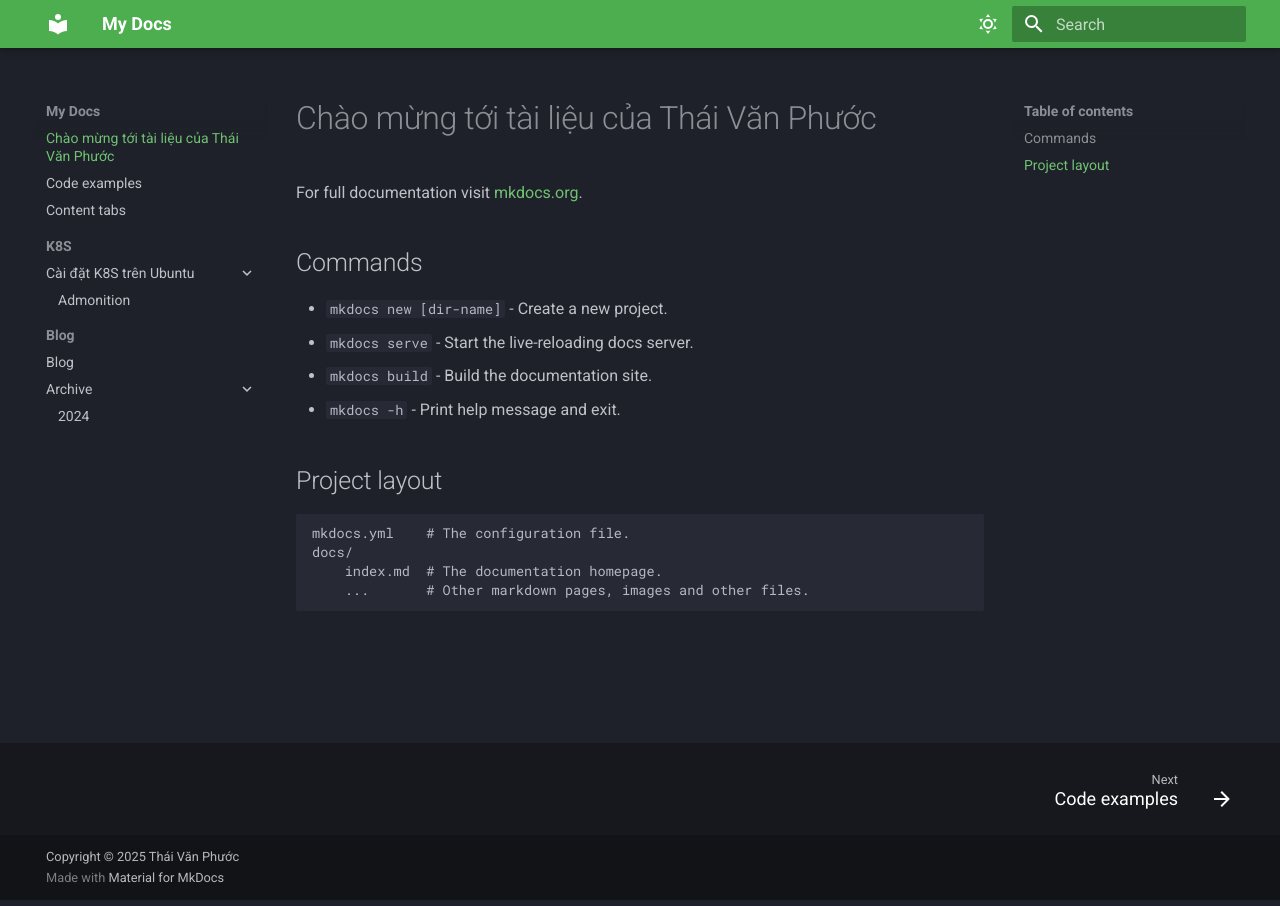
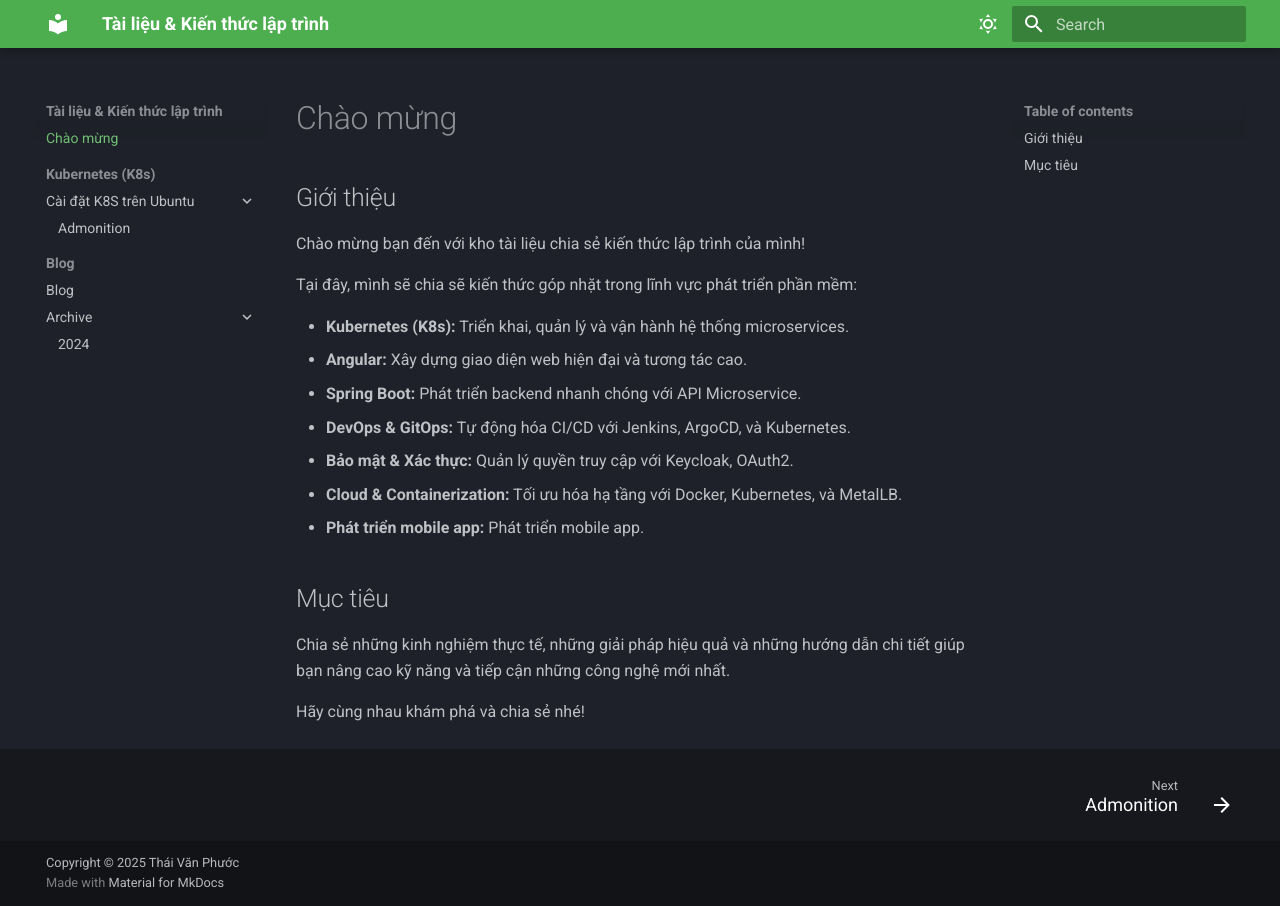
Before and after one commit to vanphuoc9/MKDocs, an MkDocs documentation site: the page built from docs/index.md, in a window 1280 px wide. Built offline with MkDocs 1.6.1 and Material for MkDocs 9.7.7, drawn with Linux system fonts in a browser that asks for light colours.

Commit message:
Giới thiệu

```diff
--- a/docs/index.md
+++ b/docs/index.md
@@ -1,17 +1,20 @@
-# Chào mừng tới tài liệu của Thái Văn Phước
+# Chào mừng
+## Giới thiệu
 
-For full documentation visit [mkdocs.org](https://www.mkdocs.org).
+Chào mừng bạn đến với kho tài liệu chia sẻ kiến thức lập trình của mình!
 
-## Commands
+Tại đây, mình sẽ chia sẽ kiến thức góp nhặt trong lĩnh vực phát triển phần mềm:
 
-* `mkdocs new [dir-name]` - Create a new project.
-* `mkdocs serve` - Start the live-reloading docs server.
-* `mkdocs build` - Build the documentation site.
-* `mkdocs -h` - Print help message and exit.
+- **Kubernetes (K8s):** Triển khai, quản lý và vận hành hệ thống microservices.
+- **Angular:** Xây dựng giao diện web hiện đại và tương tác cao.
+- **Spring Boot:** Phát triển backend nhanh chóng với API Microservice.
+- **DevOps & GitOps:** Tự động hóa CI/CD với Jenkins, ArgoCD, và Kubernetes.
+- **Bảo mật & Xác thực:** Quản lý quyền truy cập với Keycloak, OAuth2.
+- **Cloud & Containerization:** Tối ưu hóa hạ tầng với Docker, Kubernetes, và MetalLB.
+- **Phát triển mobile app:** Phát triển mobile app.
 
-## Project layout
+## Mục tiêu
 
-    mkdocs.yml    # The configuration file.
-    docs/
-        index.md  # The documentation homepage.
-        ...       # Other markdown pages, images and other files.
+Chia sẻ những kinh nghiệm thực tế, những giải pháp hiệu quả và những hướng dẫn chi tiết giúp bạn nâng cao kỹ năng và tiếp cận những công nghệ mới nhất.
+
+Hãy cùng nhau khám phá và chia sẻ nhé!
--- a/mkdocs.yml
+++ b/mkdocs.yml
@@ -1,4 +1,4 @@
-site_name: My Docs
+site_name: Tài liệu & Kiến thức lập trình
 site_url: https://example.com
 theme:
   name: material
```
Also changed, not shown: docs/code-examples.md (deleted, +0 -24 lines), docs/content-tabs.md (deleted, +0 -43 lines), docs/Kubernetes (K8s)/Cài đặt K8S trên Ubuntu/admonition.md (renamed from docs/K8S/Cài đặt K8S trên Ubuntu/admonition.md).
